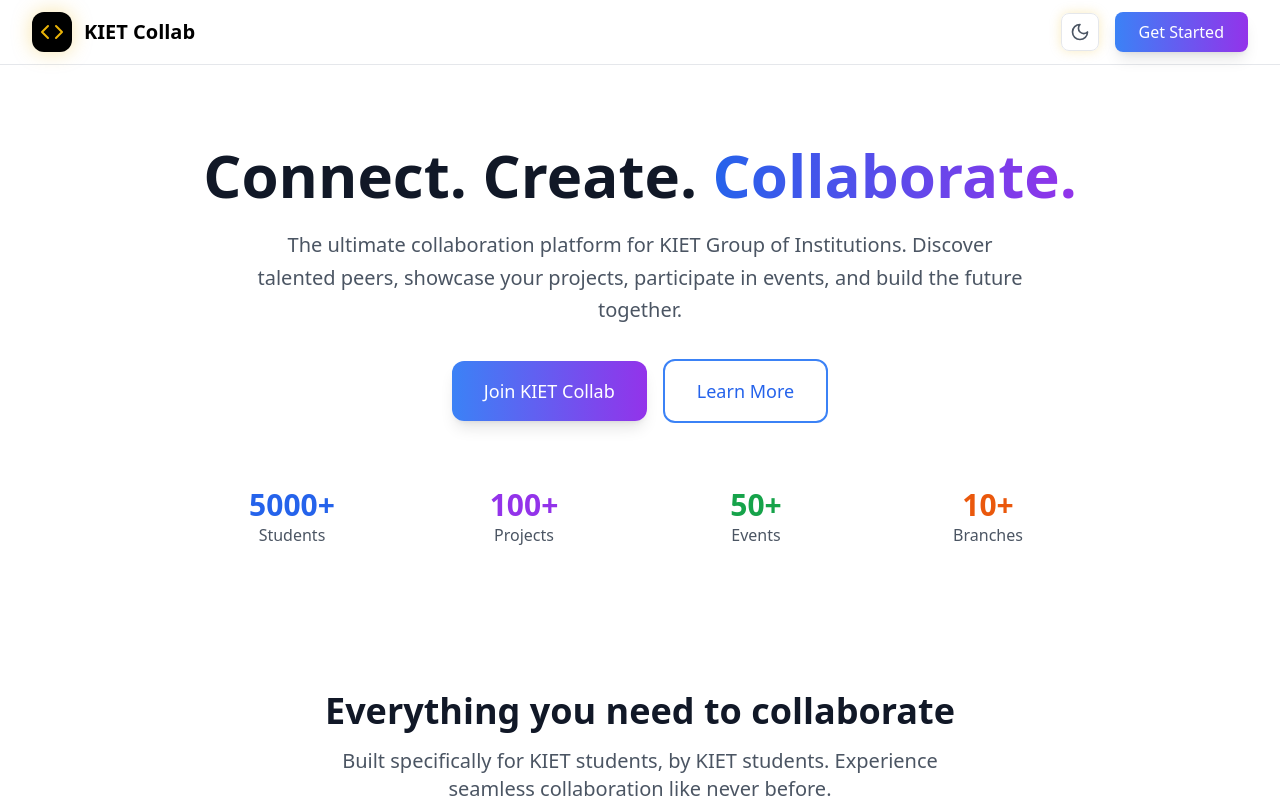
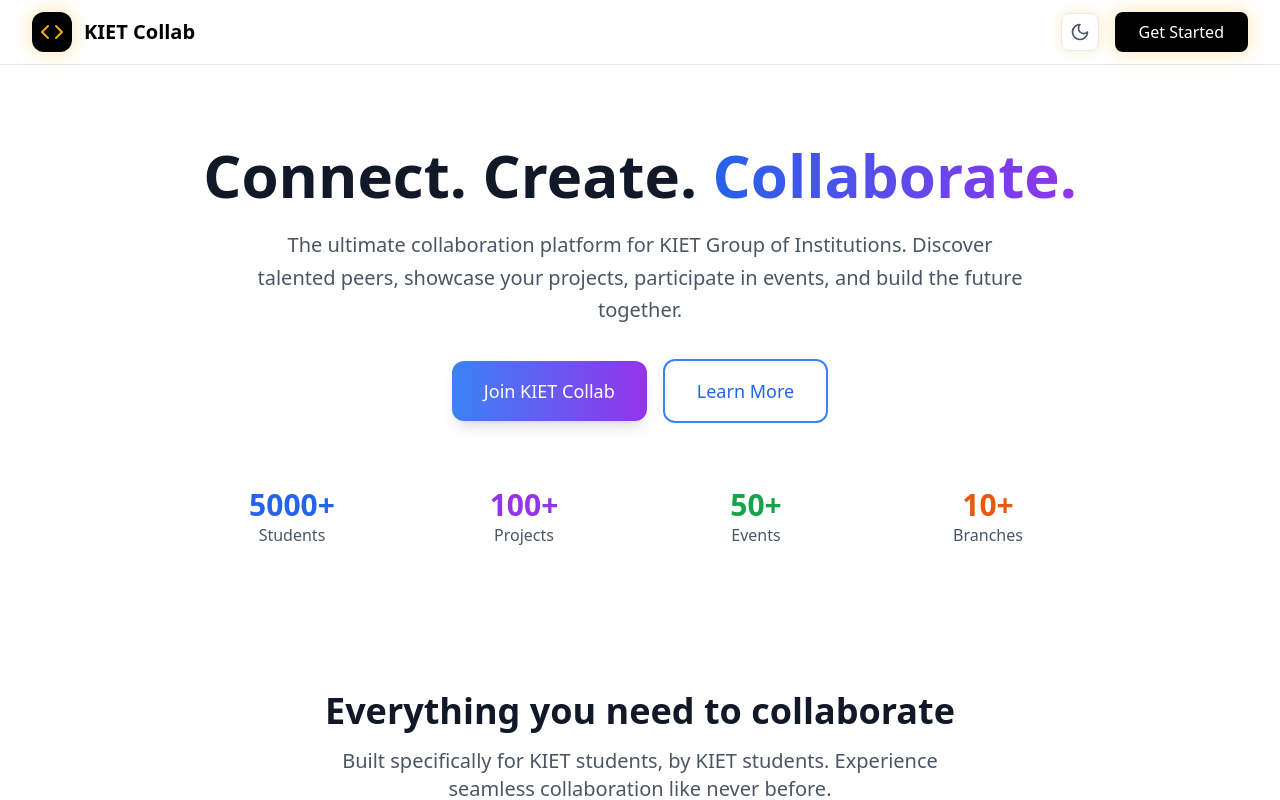
Before and after one commit to kartik-singhhh03/kiet_collab, a React (Vite) app: page / in a window 1280 px wide. Shown: the top 800 px of the page. Built offline with nearby package versions, Linux system fonts and the light colour scheme.

Commit message:
Primary button style minimalistic
cgen-641630752a004fcaa8b5b6f2d539898d

```diff
--- a/src/App.tsx
+++ b/src/App.tsx
@@ -90,7 +90,7 @@ function LandingPage({ isDark, toggleTheme, setUser }: LandingPageProps) {
 
               <button
                 onClick={() => setShowAuth(true)}
-                className="px-6 py-2 bg-gradient-to-r from-blue-500 to-purple-600 text-white rounded-lg hover:from-blue-600 hover:to-purple-700 transition-all duration-200 shadow-lg hover:shadow-xl"
+                className="px-6 py-2 bg-black text-white dark:bg-white dark:text-black rounded-lg hover:opacity-90 transition-all duration-200 shadow-[0_0_20px_rgba(234,179,8,0.35)]"
               >
                 Get Started
               </button>
```
